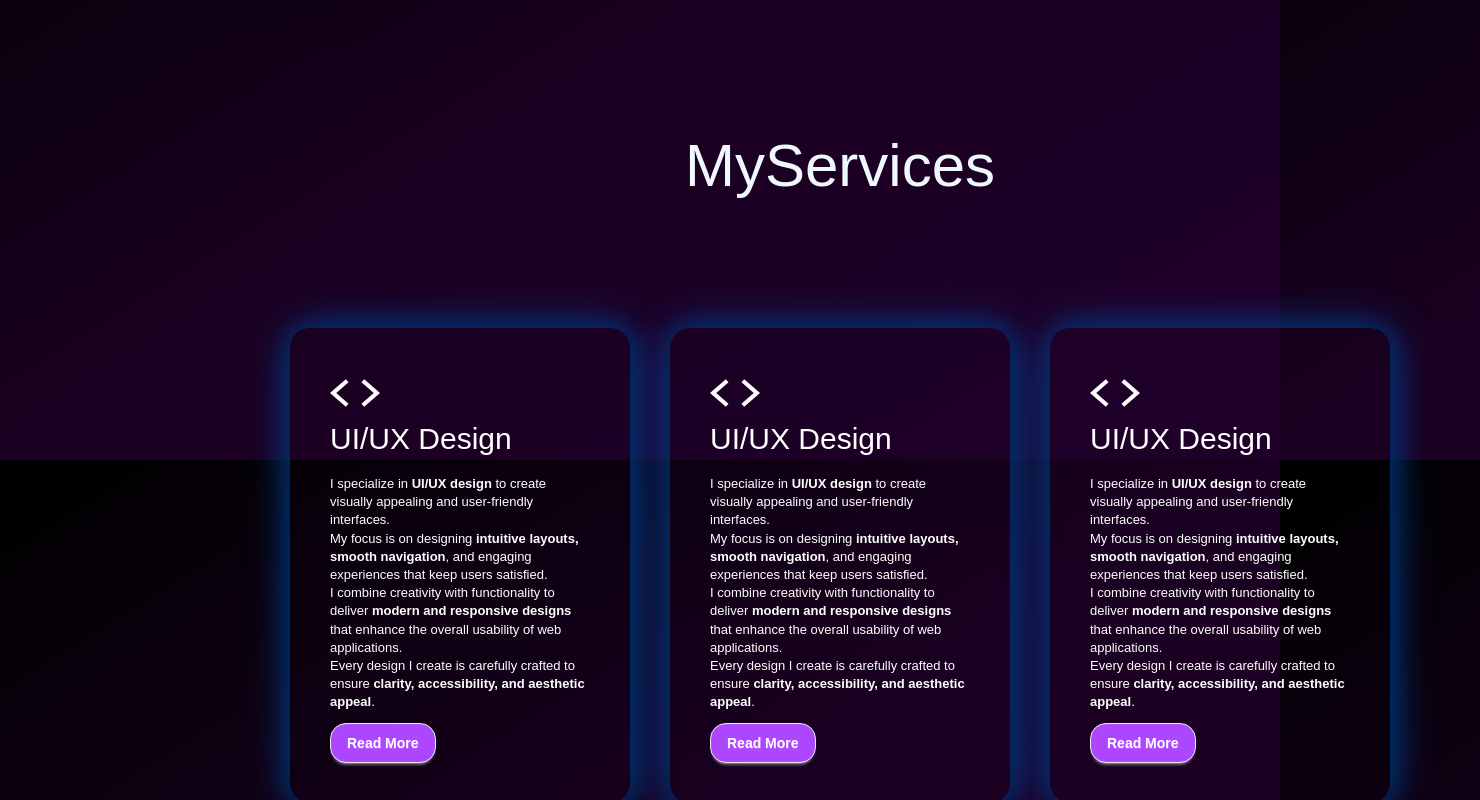
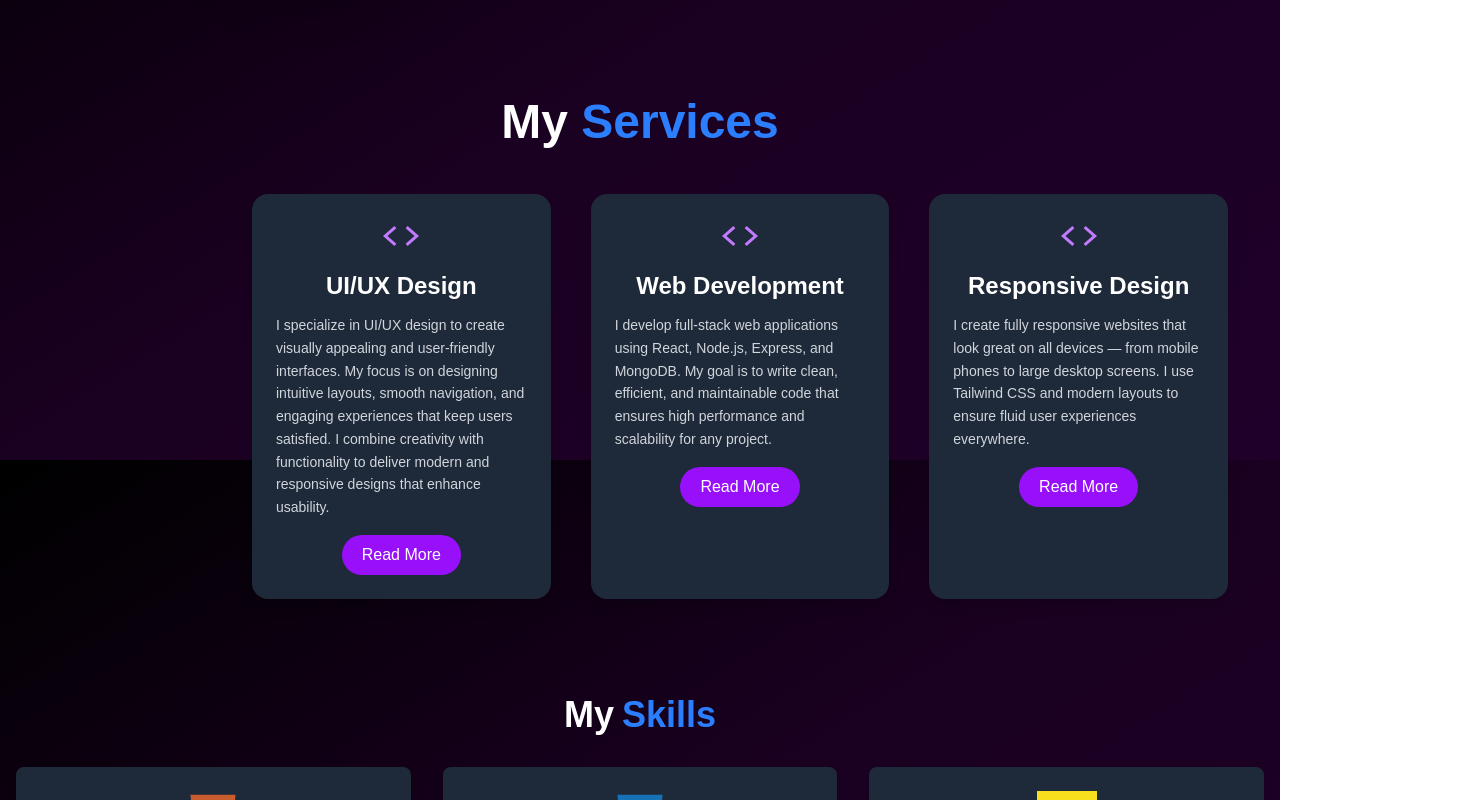
Before and after one commit to sabbirtanvir13/My-Protfolio, a React (Vite) app: page / in a window 1280 px wide. Shown: the part 1140-1940 px from the top of the page, 1480 px wide, since content can reach past the window. Built offline with nearby package versions, Linux system fonts and the light colour scheme.

Commit message:
All done  ses

```diff
--- a/src/components/Navbar.jsx
+++ b/src/components/Navbar.jsx
@@ -1,4 +1,5 @@
 import { FaShoppingCart } from "react-icons/fa";
+import { IoCodeSharp } from "react-icons/io5";
 import { NavLink } from "react-router";
 
 
@@ -30,7 +31,7 @@ const Navbar = () => {
                             }
                         </ul>
                     </div>
-                    <a className="btn btn-ghost text-xl text-purple-400"> My Portfolio</a>
+                    <a className="btn btn-ghost text-xl text-white"> Tanvir <span className="text-blue-500">Ahmed </span> <p>  <IoCodeSharp /></p>  </a>
                 </div>
 
                 <div className="navbar-end hidden lg:flex">
--- a/src/pages/About.jsx
+++ b/src/pages/About.jsx
@@ -56,7 +56,7 @@ import { motion } from "framer-motion";
 
 const About = () => {
   return (
-    <div className='about mt-24 px-4 md:px-20 py-12 '>
+    <div className='about mt-24 px-4 md:px-20 py-12  '>
       {/* Title */}
       <motion.h1
         className="text-4xl sm:text-5xl md:text-6xl font-bold text-white text-center mb-12"
@@ -64,7 +64,7 @@ const About = () => {
         animate={{ opacity: 1, y: 0 }}
         transition={{ duration: 1 }}
       >
-        About Me
+        About <span className='text-blue-500'> Me </span>
       </motion.h1>
 
       {/* Content */}
--- a/src/pages/Service.jsx
+++ b/src/pages/Service.jsx
@@ -1,47 +1,119 @@
-import React from 'react';
-import { IoCodeSharp } from 'react-icons/io5';
+// import React from 'react';
+// import { IoCodeSharp } from 'react-icons/io5';
 
-const Service = () => {
-    return (
-        <div>
-          <div className="service">
-            <div className="container ml-[200px]">
-               <hi className="sub-title flex justify-center items-center ">My   <span>  Services</span></hi>
-                <div className="service-list ">
-                   <div>
-                  <i className='text-white'><IoCodeSharp /></i>
+// const Service = () => {
+//     return (
+//         <div>
+//           <div className="service">
+//             <div className="container ml-[200px]">
+//                <hi className="sub-title flex justify-center items-center ">My   <span>  Services</span></hi>
+//                 <div className="service-list ">
+//                    <div>
+//                   <i className='text-white'><IoCodeSharp /></i>
 
-                     <h2 className='text-white'>UI/UX Design </h2>
+//                      <h2 className='text-white'>UI/UX Design </h2>
 
-                    <p className='text-white space-y-4'>I specialize in <strong>UI/UX design</strong> to create visually appealing and user-friendly interfaces. <br />           My focus is on designing <strong>intuitive layouts, smooth navigation</strong>, and engaging experiences that keep users satisfied. <br /> I combine creativity with functionality to deliver <strong>modern and responsive designs</strong> that enhance the overall usability of web applications. <br /> Every design I create is carefully crafted to ensure <strong>clarity, accessibility, and aesthetic appeal</strong>. </p>
+//                     <p className='text-white space-y-4'>I specialize in <strong>UI/UX design</strong> to create visually appealing and user-friendly interfaces. <br />           My focus is on designing <strong>intuitive layouts, smooth navigation</strong>, and engaging experiences that keep users satisfied. <br /> I combine creativity with functionality to deliver <strong>modern and responsive designs</strong> that enhance the overall usability of web applications. <br /> Every design I create is carefully crafted to ensure <strong>clarity, accessibility, and aesthetic appeal</strong>. </p>
 
-                      <a href="" className='btn text-white bg-purple-500 hover:bg-purple-800 rounded-2xl mt-3'>Read More</a>
+//                       <a href="" className='btn text-white bg-purple-500 hover:bg-purple-800 rounded-2xl mt-3'>Read More</a>
 
 
 
-                    </div>
-                    {/* 2 */}
-                      <div>
-                     <i className='text-white'><IoCodeSharp /></i>
-                     <h2 className='text-white'>UI/UX Design </h2>
-                    <p className='text-white space-y-4'>I specialize in <strong>UI/UX design</strong> to create visually appealing and user-friendly interfaces. <br />           My focus is on designing <strong>intuitive layouts, smooth navigation</strong>, and engaging experiences that keep users satisfied. <br /> I combine creativity with functionality to deliver <strong>modern and responsive designs</strong> that enhance the overall usability of web applications. <br /> Every design I create is carefully crafted to ensure <strong>clarity, accessibility, and aesthetic appeal</strong>. </p>
-                        <a href="" className='btn text-white bg-purple-500 hover:bg-purple-800 rounded-2xl mt-3'>Read More</a>
+//                     </div>
+//                     {/* 2 */}
+//                       <div>
+//                      <i className='text-white'><IoCodeSharp /></i>
+//                      <h2 className='text-white'>UI/UX Design </h2>
+//                     <p className='text-white space-y-4'>I specialize in <strong>UI/UX design</strong> to create visually appealing and user-friendly interfaces. <br />           My focus is on designing <strong>intuitive layouts, smooth navigation</strong>, and engaging experiences that keep users satisfied. <br /> I combine creativity with functionality to deliver <strong>modern and responsive designs</strong> that enhance the overall usability of web applications. <br /> Every design I create is carefully crafted to ensure <strong>clarity, accessibility, and aesthetic appeal</strong>. </p>
+//                         <a href="" className='btn text-white bg-purple-500 hover:bg-purple-800 rounded-2xl mt-3'>Read More</a>
 
-                    </div>
-                    {/* 3 */}
-                      <div>
-                                       <i className='text-white'><IoCodeSharp /></i>
+//                     </div>
+//                     {/* 3 */}
+//                       <div>
+//                                        <i className='text-white'><IoCodeSharp /></i>
 
-                     <h2 className='text-white'>UI/UX Design </h2>
-                    <p className='text-white space-y-4'>I specialize in <strong>UI/UX design</strong> to create visually appealing and user-friendly interfaces. <br />           My focus is on designing <strong>intuitive layouts, smooth navigation</strong>, and engaging experiences that keep users satisfied. <br /> I combine creativity with functionality to deliver <strong>modern and responsive designs</strong> that enhance the overall usability of web applications. <br /> Every design I create is carefully crafted to ensure <strong>clarity, accessibility, and aesthetic appeal</strong>. </p>
-                          <a href="" className='btn text-white bg-purple-500 hover:bg-purple-800 rounded-2xl mt-3'>Read More</a>
+//                      <h2 className='text-white'>UI/UX Design </h2>
+//                     <p className='text-white space-y-4'>I specialize in <strong>UI/UX design</strong> to create visually appealing and user-friendly interfaces. <br />           My focus is on designing <strong>intuitive layouts, smooth navigation</strong>, and engaging experiences that keep users satisfied. <br /> I combine creativity with functionality to deliver <strong>modern and responsive designs</strong> that enhance the overall usability of web applications. <br /> Every design I create is carefully crafted to ensure <strong>clarity, accessibility, and aesthetic appeal</strong>. </p>
+//                           <a href="" className='btn text-white bg-purple-500 hover:bg-purple-800 rounded-2xl mt-3'>Read More</a>
 
-                    </div>
-                </div>
+//                     </div>
+//                 </div>
+//             </div>
+//             </div>
+//         </div>
+//     );
+// };
+
+// export default Service;
+
+
+import React from "react";
+import { IoCodeSharp } from "react-icons/io5";
+import { motion } from "framer-motion";
+
+const services = [
+  {
+    title: "UI/UX Design",
+    description:
+      "I specialize in UI/UX design to create visually appealing and user-friendly interfaces. My focus is on designing intuitive layouts, smooth navigation, and engaging experiences that keep users satisfied. I combine creativity with functionality to deliver modern and responsive designs that enhance usability.",
+  },
+  {
+    title: "Web Development",
+    description:
+      "I develop full-stack web applications using React, Node.js, Express, and MongoDB. My goal is to write clean, efficient, and maintainable code that ensures high performance and scalability for any project.",
+  },
+  {
+    title: "Responsive Design",
+    description:
+      "I create fully responsive websites that look great on all devices — from mobile phones to large desktop screens. I use Tailwind CSS and modern layouts to ensure fluid user experiences everywhere.",
+  },
+];
+
+const Service = () => {
+  return (
+    <div className="py-16 px-6 md:px-13  text-white">
+      {/* Title */}
+      <motion.h1
+        className="text-4xl md:text-5xl font-bold text-center mb-12"
+        initial={{ opacity: 0, y: -50 }}
+        animate={{ opacity: 1, y: 0 }}
+        transition={{ duration: 0.8 }}
+      >
+        My <span className="text-blue-500">Services</span>
+      </motion.h1>
+
+      {/* Service Grid */}
+      <div className="grid grid-cols-1 sm:grid-cols-2 lg:grid-cols-3 gap-10 md:ml-[200px]">
+        {services.map((service, index) => (
+          <motion.div
+            key={index}
+            className="bg-gray-800 rounded-2xl p-6 shadow-lg hover:shadow-purple-500/30 hover:scale-105 transition-transform duration-300"
+            initial={{ opacity: 0, y: 50 }}
+            animate={{ opacity: 1, y: 0 }}
+            transition={{ delay: index * 0.2 }}
+          >
+            <div className="flex justify-center mb-4 text-purple-400 text-4xl">
+              <IoCodeSharp />
             </div>
+            <h2 className="text-2xl font-semibold mb-3 text-center">
+              {service.title}
+            </h2>
+            <p className="text-gray-300 text-sm leading-relaxed mb-4">
+              {service.description}
+            </p>
+            <div className="flex justify-center">
+              <a
+                href="#"
+                className="px-5 py-2 bg-purple-600 hover:bg-purple-700 rounded-full text-white transition"
+              >
+                Read More
+              </a>
             </div>
-        </div>
-    );
+          </motion.div>
+        ))}
+      </div>
+    </div>
+  );
 };
 
 export default Service;
```
Also changed, not shown: src/pages/Banner.jsx (+0 -76 lines), src/pages/ContactSection.jsx (+4 -4 lines), src/pages/LatestWork.jsx (+2 -75 lines).
